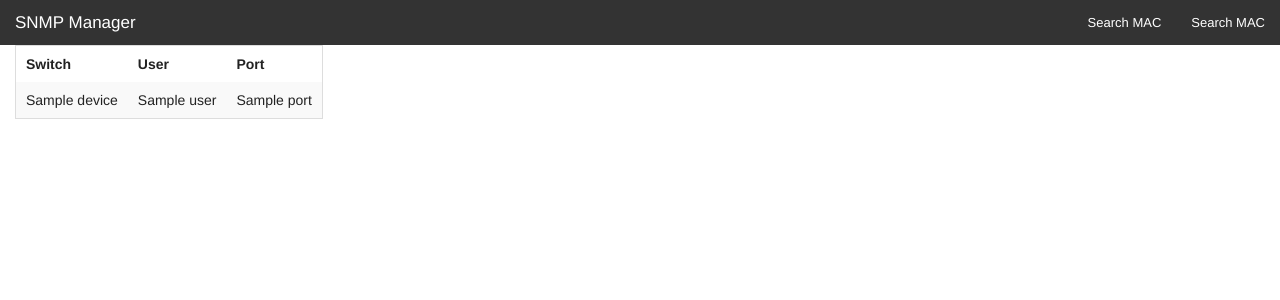
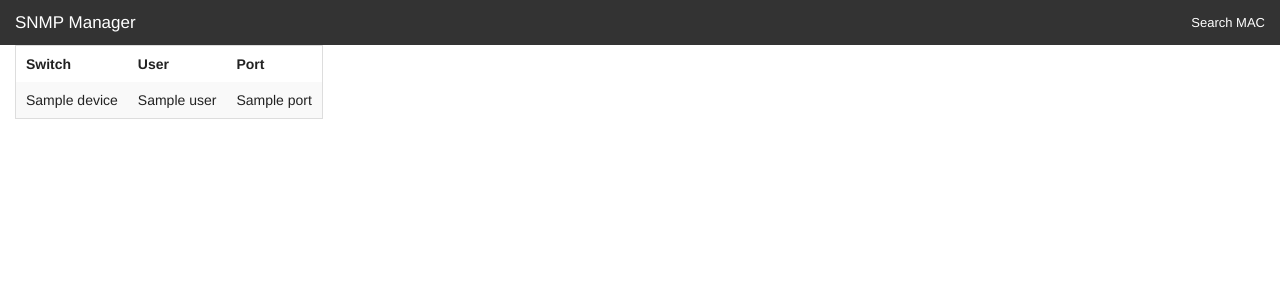
Before and after one commit to jkur/snmp-manager, a Python web app: template app/frontend/templates/auth.html in a window 1280 px wide. Shown: the top 300 px of the page. Run offline with Jinja, Linux system fonts and the light colour scheme; the template is opened without the code that fills it: most values are stand-ins (such as "Sample title", 1, 10 or a date in 2020).

Commit message:
small typo

```diff
--- a/app/templates/base.html
+++ b/app/templates/base.html
@@ -24,7 +24,7 @@
           <section class="top-bar-section">
             <ul class="right">
               <li><a href="/search/mac">Search MAC</a></li>
-              <li><a href="/search/mac">Search MAC</a></li>
+              <!-- <li><a href="/search/mac">Search MAC</a></li> -->
             </ul>
           </section>
         </nav>
```
